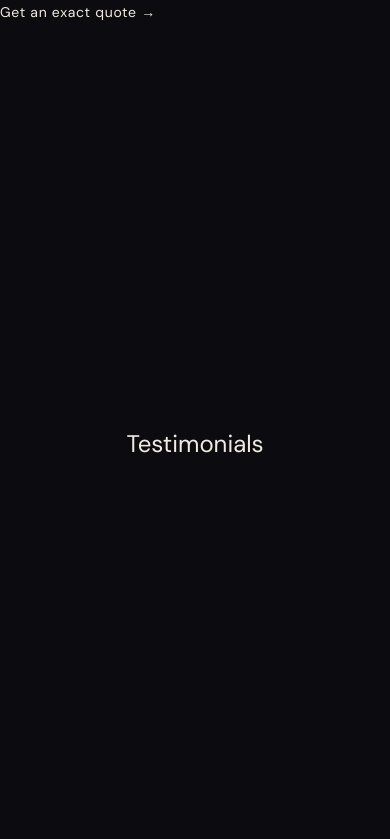
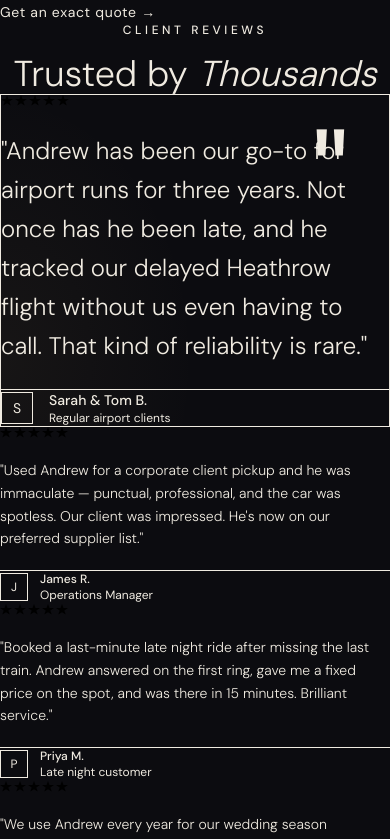
Before and after one commit to Jacob-Dawson/andrews-taxi-service, a React (Vite) app: page / in a window 390 px wide. Shown: the part 4600-5439 px from the top of the page. Built offline with nearby package versions, Linux system fonts and the light colour scheme.

Commit message:
Added Testimonials section

```diff
--- a/src/App.tsx
+++ b/src/App.tsx
@@ -4,9 +4,9 @@ import Services from './components/Services'
 import WhyUs from './components/WhyUs'
 import Coverage from './components/Coverage'
 import Pricing from './components/Pricing'
+import Testimonials from './components/Testimonials'
 
 const sections = [
-  { id: 'testimonials' },
   { id: 'contact' }
 ]
 
@@ -21,6 +21,7 @@ export default function App(){
         <WhyUs />
         <Coverage />
         <Pricing />
+        <Testimonials />
         {sections.map(({id}) => (
           <section
             key={id}
--- /dev/null
+++ b/src/components/Testimonials.tsx
@@ -0,0 +1,138 @@
+const testimonials = [
+    {
+        quote:
+        "Andrew has been our go-to for airport runs for three years. Not once has he been late, and he tracked our delayed Heathrow flight without us even having to call. That kind of reliability is rare.",
+        name: 'Sarah & Tom B.',
+        context: 'Regular airport clients',
+        rating: 5,
+        featured: true,
+    },
+    {
+        quote:
+        "Used Andrew for a corporate client pickup and he was immaculate — punctual, professional, and the car was spotless. Our client was impressed. He's now on our preferred supplier list.",
+        name: 'James R.',
+        context: 'Operations Manager',
+        rating: 5,
+        featured: false,
+    },
+    {
+        quote:
+        "Booked a last-minute late night ride after missing the last train. Andrew answered on the first ring, gave me a fixed price on the spot, and was there in 15 minutes. Brilliant service.",
+        name: 'Priya M.',
+        context: 'Late night customer',
+        rating: 5,
+        featured: false,
+    },
+    {
+        quote:
+        "We use Andrew every year for our wedding season transfers. Guests always comment on how smooth and pleasant the experience is. Exactly what you want on a big day.",
+        name: 'Claire & David H.',
+        context: 'Wedding clients',
+        rating: 5,
+        featured: false,
+    },
+    {
+        quote:
+        "Honest pricing, clean car, friendly driver. I've tried a lot of taxi services in the area and nothing comes close. Book him before someone else does.",
+        name: 'Marcus T.',
+        context: 'Local regular',
+        rating: 5,
+        featured: false,
+    }
+]
+
+function Stars({count}: {count: number}){
+
+    return (
+        <div className="flex items-center gap-0.5">
+            {Array.from({ length: count}).map((_, i) => (
+
+                <svg key={i} viewBox="0 0 12 12" className="w-3 h-3 fill-gold">
+                    <path d="M6 0l1.5 4H12L8.25 6.5l1.5 4L6 8.25 2.25 10.5l1.5-4L0 4h4.5z" />
+                </svg>
+
+            ))}
+        </div>
+    )
+
+}
+
+export default function Testimonials(){
+
+    const featured = testimonials.find((t) => t.featured)!
+    const rest = testimonials.filter((t) => !t.featured)
+
+    return (
+        <section id="testimonials" className="relative py-28 px-6">
+            <div className="absolute top-0 left-0 right-0 h-px bg-gradient-to-r from-transparent via-border to-transparent"/>
+
+            <div className="max-w-7xl mx-auto">
+
+                {/* Section header */}
+                <div className="flex flex-col items-center text-center gap-4 mb-16">
+                    <div className="flex items-center gap-3">
+                        <span className="block w-8 h-px bg-gold"/>
+                        <span className="text-gold text-xs tracking-[0.3em] uppercase font-body font-medium">Client Reviews</span>
+                        <span className="block w-8 h-px bg-gold"/>
+                    </div>
+                    <h2 className="font-display font-light text-4xl sm:text-5xl text-text">
+                        Trusted by <span className="italic text-gold">Thousands</span>
+                    </h2>
+                </div>
+
+                {/* Featured quote */}
+                <div className="relative bg-surface border border-border p-10 sm:p-14 mb-px overflow-hidden">
+                    <div className="absolute top-0 left-0 right-0 h-px bg-gradient-to-r from-transparent via-gold/30 to-transparent"/>
+                    <div className="absolute inset-0 bg-[radial-gradient(ellipse_50%_80%_at_0%_80%,rgba(201,169,110,0.06),transparent)]"/>
+
+                    {/* Large decorative quote mark */}
+                    <span className="absolute top-6 right-10 font-display text-[8rem] leading-none text-gold/10 select-none">
+                        "
+                    </span>
+
+                    <div className="relative z-10 max-w-3xl flex flex-col gap-6">
+                        <Stars count={featured.rating} />
+                        <blockquote className="font-display text-2xl sm:text-3xl font-light text-text leading-relaxed">
+                            "{featured.quote}"
+                        </blockquote>
+                        <div className="flex items-center gap-4 pt-2 border-t border-border">
+                            <div className="w-8 h-8 bg-gold/20 border border-gold/30 flex items-center justify-center">
+                                <span className="font-display text-gold text-sm">{featured.name[0]}</span>
+                            </div>
+                            <div className="flex flex-col">
+                                <span className="text-text text-sm font-medium">{featured.name}</span>
+                                <span className="text-muted text-xs">{featured.context}</span>
+                            </div>
+                        </div>
+                    </div>
+                </div>
+
+                {/* Review grid */}
+                <div className="grid grid-cols-1 sm:grid-cols-2 lg:grid-cols-4 gap-px bg-border">
+                    {rest.map(({quote, name, context, rating}) => (
+                        <div
+                            key={name}
+                            className="group bg-bg hover:bg-surface transition-colors duration-300 p-7 flex flex-col gap-5"
+                        >
+                            <Stars count={rating} />
+                            <blockquote className="text-muted font-light text-sm leading-relaxed flex-1">
+                                "{quote}"
+                            </blockquote>
+                            <div className="flex items-center gap-3 pt-4 border-t border-border">
+                                <div className="w-7 h-7 bg-gold/10 border border-gold/20 flex items-center justify-center shrink-0">
+                                    <span className="font-display text-gold text-xs">{name[0]}</span>
+                                </div>
+                                <div className="flex flex-col">
+                                    <span className="text-text text-xs font-medium">{name}</span>
+                                    <span className="text-muted text-xs">{context}</span>
+                                </div>
+                            </div>
+                        </div>
+                    ))}
+                </div>
+
+            </div>
+        </section>
+    )
+
+}
```
